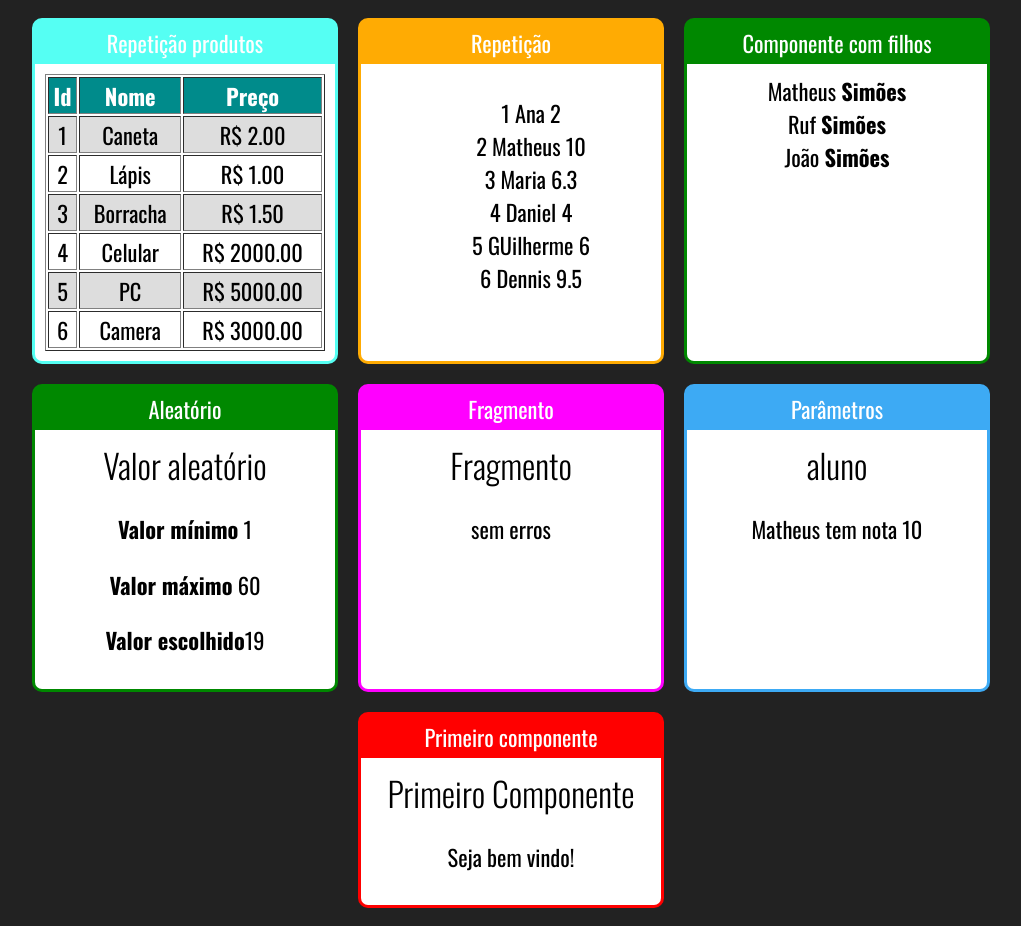
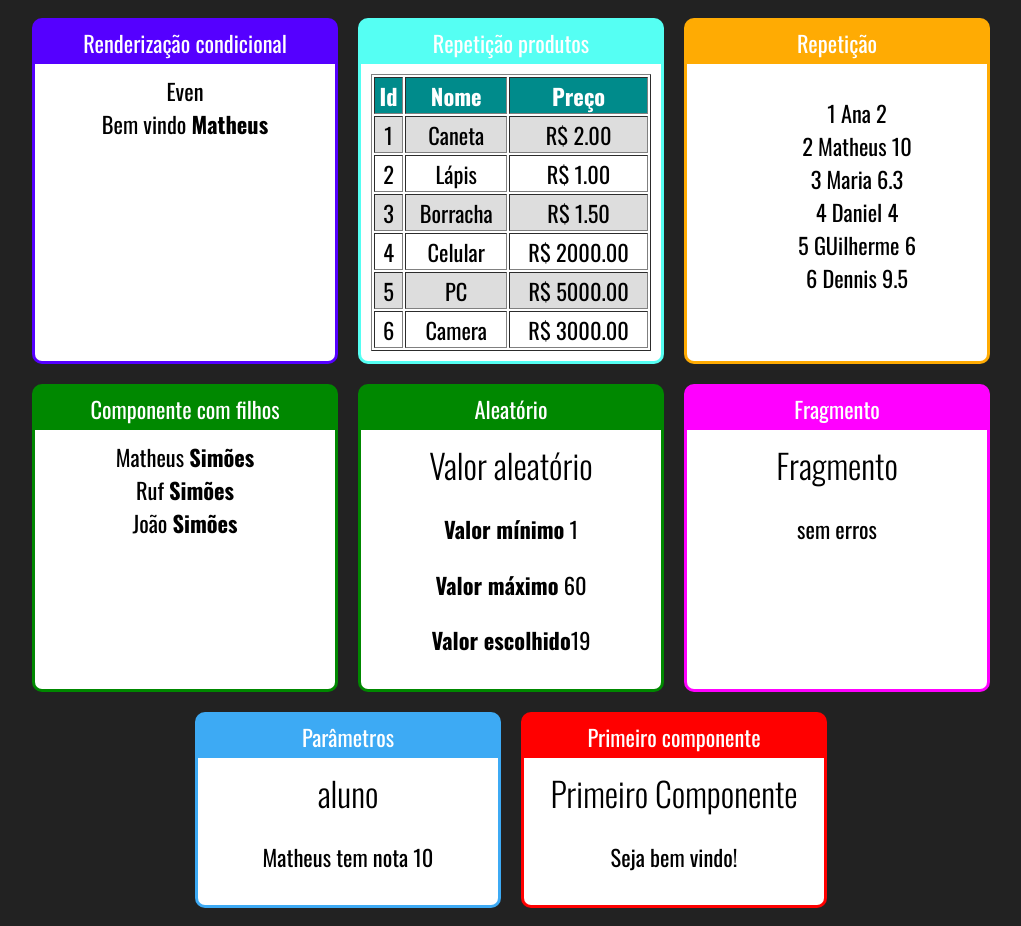
Before and after one commit to MatheusSimoes13/Clear-JS-Treinamento, a React (Create React App) app in the folder fundamentos-react/: page / in a window 1280 px wide. Shown: the whole page, without its empty margins (129-1150 px from the left). Built offline with nearby package versions, Linux system fonts and the light colour scheme.

Commit message:
Renderização Condicional

```diff
--- a/fundamentos-react/src/App.jsx
+++ b/fundamentos-react/src/App.jsx
@@ -3,6 +3,8 @@ import React from "react"
 
 import Card from "./components/layout/Card"
 
+import UserInfo from './components/conditional/UserInfo'
+import EvenOrOdd from './components/conditional/EvenOrOdd'
 import ProductTable from './components/repetition/ProductTable'
 import StudentList from './components/repetition/StudentList'
 import Family from './components/basics/Family'
@@ -17,6 +19,11 @@ export default _ => (
         <div className="App">
 
             <div className="Cards">
+                <Card titulo="Renderização condicional" color="#5500FF">
+                    <EvenOrOdd number={20}></EvenOrOdd>
+                    <UserInfo user={{name:'Matheus'}}></UserInfo>
+                    <UserInfo user={{email:'matheus.ruff@hotmail.com'}}></UserInfo>
+                </Card>
                 <Card titulo="Repetição produtos" color="#55FFF3">
                     <ProductTable></ProductTable>
                 </Card>
--- /dev/null
+++ b/fundamentos-react/src/components/conditional/EvenOrOdd.jsx
@@ -0,0 +1,10 @@
+import React from "react"
+
+export default (props) => {
+    const isEven = props.number % 2 === 0
+    return (
+        <div>
+            {isEven ? <span>Even</span> : <span>Odd</span>}
+        </div>
+    )
+}
--- /dev/null
+++ b/fundamentos-react/src/components/conditional/If.js
@@ -0,0 +1,20 @@
+export default props =>{
+    const elseChild = props.children.filter(child => {
+        return child.type && child.type.name === 'Else'
+    })[0]
+
+    const ifChildren = props.children.filter(child => {
+        return child !== elseChild
+    })
+
+    if(props.test) {
+        return ifChildren
+    } else if(elseChild){
+        return elseChild
+    }
+    else {
+        return false
+    }
+}
+
+export const Else = props => props.children
--- /dev/null
+++ b/fundamentos-react/src/components/conditional/UserInfo.jsx
@@ -0,0 +1,19 @@
+import React from "react"
+import If, { Else } from "./If"
+
+export default props => {
+    const user = props.user || {}
+    return (
+        <div>
+            <If test={user && user.name}>
+                Bem vindo <strong>{ user.name }</strong>
+            </If>
+            <If test={!user && !user.name}>
+                Bem vindo <strong> Anônimo</strong>
+                <Else>
+
+                </Else>
+            </If>
+        </div>
+    )
+}
```
